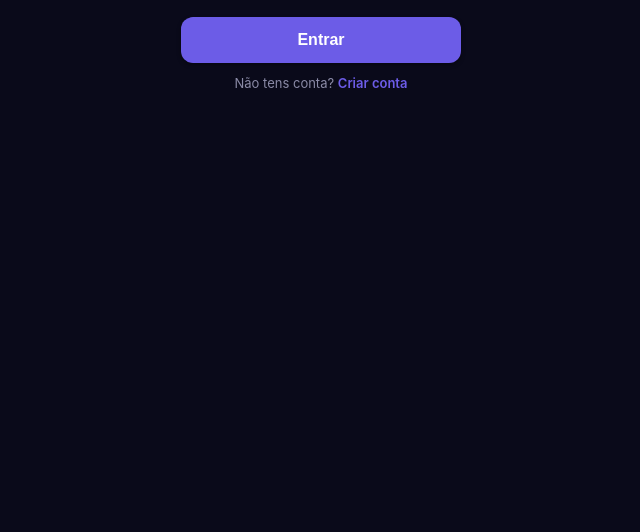
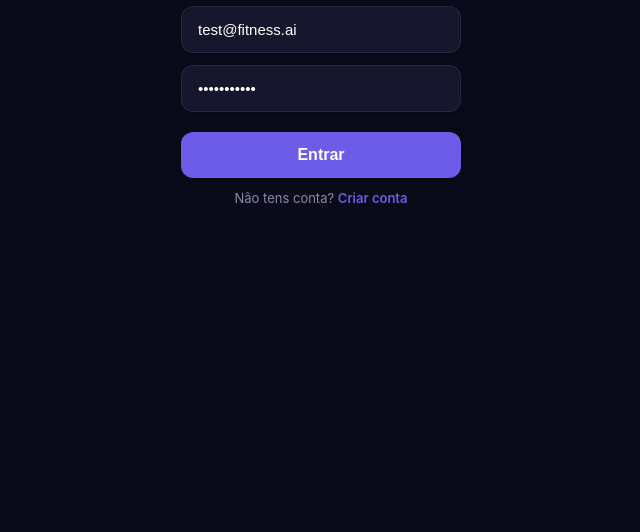
Before and after one commit to xhs21312/Projeto-FitnessAI, a plain HTML site: page web/index.html in a window 1280 px wide. Shown: the part 348-880 px from the top of the page, without its empty margins (319-959 px from the left). After the commit the page ends 800 px from the top, so only its background shows below. Drawn offline with Linux system fonts and the light colour scheme.

Commit message:
style: center login box and update .env.example templates

```diff
--- a/fitness-ai-app/web/www/style.css
+++ b/fitness-ai-app/web/www/style.css
@@ -37,10 +37,20 @@ body {
 .screen { display: none; }
 .screen.active { display: block; }
 
+#login-screen.active {
+  display: flex;
+  flex-direction: column;
+  justify-content: center;
+  align-items: center;
+  min-height: 100vh;
+  padding: 20px;
+}
+
 /* Login */
 .login-box {
+  width: 100%;
   max-width: 360px;
-  margin: 10vh auto;
+  margin: 0 auto;
   padding: 40px;
   text-align: center;
   position: relative;
--- a/kinvera/web/style.css
+++ b/kinvera/web/style.css
@@ -37,10 +37,20 @@ body {
 .screen { display: none; }
 .screen.active { display: block; }
 
+#login-screen.active {
+  display: flex;
+  flex-direction: column;
+  justify-content: center;
+  align-items: center;
+  min-height: 100vh;
+  padding: 20px;
+}
+
 /* Login */
 .login-box {
+  width: 100%;
   max-width: 360px;
-  margin: 10vh auto;
+  margin: 0 auto;
   padding: 40px;
   text-align: center;
   position: relative;
--- a/web/style.css
+++ b/web/style.css
@@ -33,10 +33,20 @@ body {
 .screen { display: none; }
 .screen.active { display: block; }
 
+#login-screen.active {
+  display: flex;
+  flex-direction: column;
+  justify-content: center;
+  align-items: center;
+  min-height: 100vh;
+  padding: 20px;
+}
+
 /* Login */
 .login-box {
+  width: 100%;
   max-width: 360px;
-  margin: 10vh auto;
+  margin: 0 auto;
   padding: 40px;
   text-align: center;
   position: relative;
```
Also changed, not shown: 2 other files.
